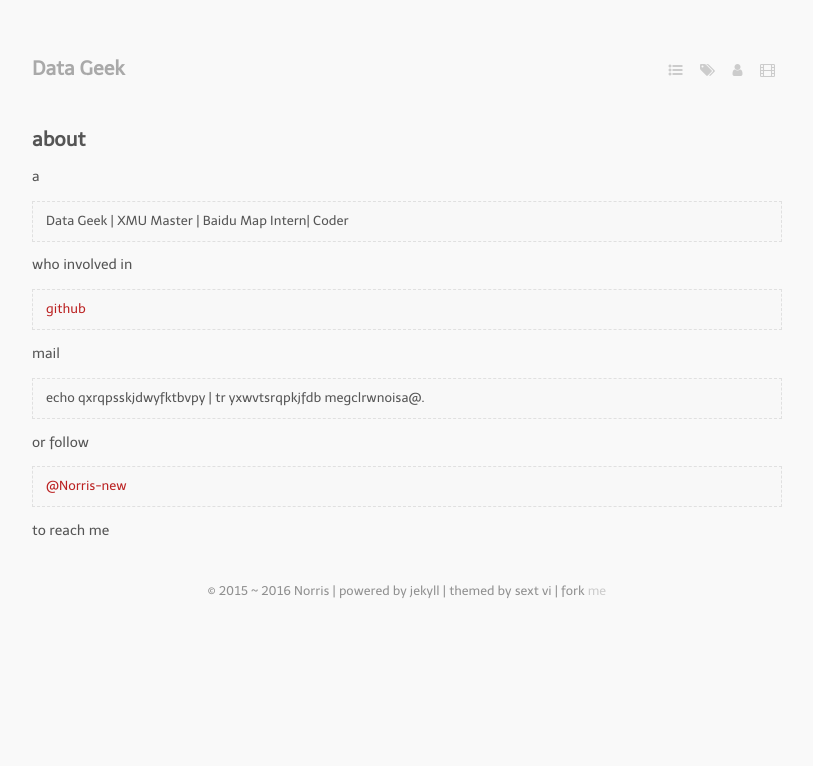
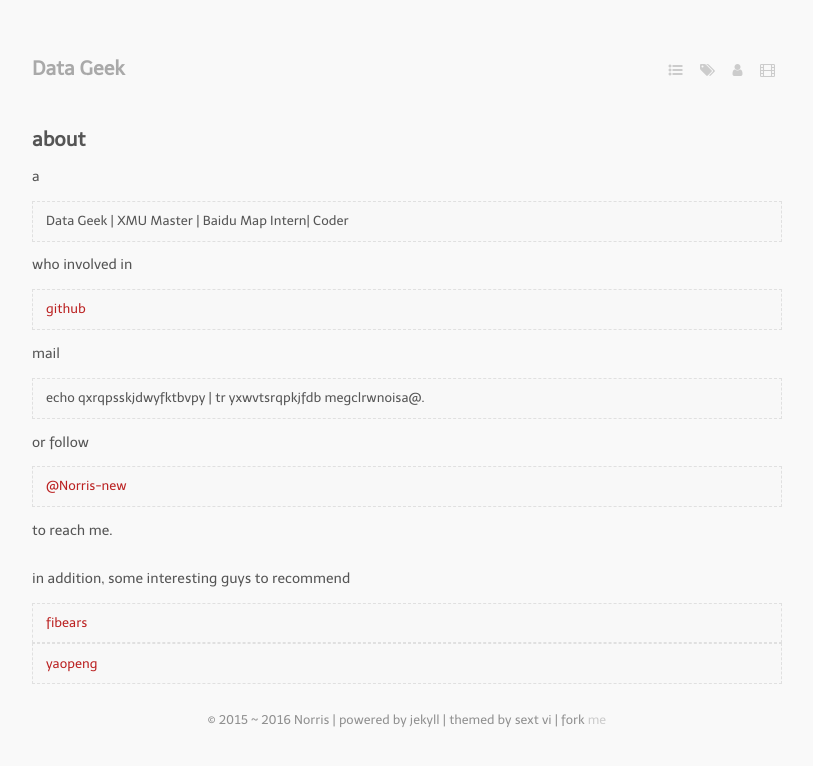
Before and after one commit to waynezhang/blog, a Jekyll site: the page built from about.markdown, in a window 1280 px wide. Shown: the top 766 px of the page, without its empty margins (233-1046 px from the left). Built offline with Jekyll 4.4.1, drawn with Linux system fonts in a browser that asks for light colours; nearby versions of some CDN libraries; some web fonts are replaced.

Commit message:
add some interesting guys

```diff
--- a/about.markdown
+++ b/about.markdown
@@ -19,4 +19,10 @@
 
 > [@Norris-new](https://www.zhihu.com/people/Norris-new)
 
-to reach me
+to reach me.
+
+in addition, some interesting guys to recommend
+
+> [fibears](http://fibears.github.io/)
+
+> [yaopeng](http://yphuang.github.io/)
```
